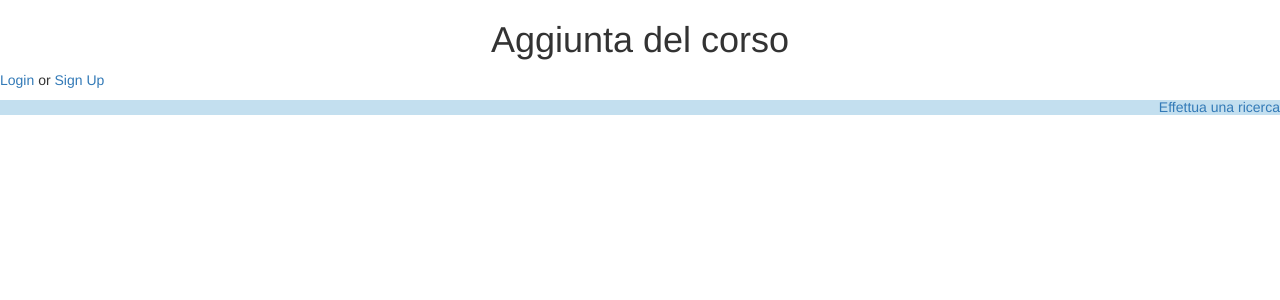
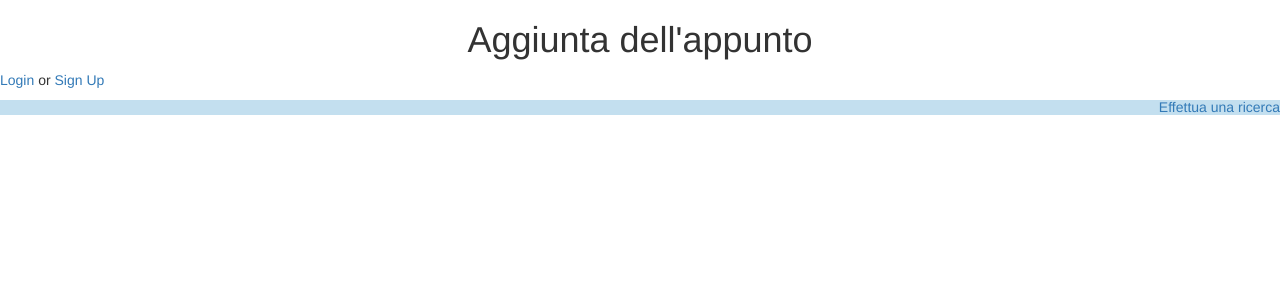
Before and after one commit to sebaphil/Basi, a PHP site: page /addappunto.php in a window 1280 px wide. Shown: the top 300 px of the page. Run offline with PHP 8.4, Linux system fonts and the light colour scheme; some libraries are stand-ins or nearby versions.

Commit message:
final fix

```diff
--- a/adda.php
+++ b/adda.php
@@ -2,7 +2,7 @@
 <meta http-equiv="refresh" content="5;URL=index.php">
 <?php
 $titolo_pagina = "Gli appunti del Dovahkiin";
-$titolo_body = "Aggiunta del corso";
+$titolo_body = "Aggiunta dell'appunto";
 require_once "head.php";
 $username = pg_escape_string($_SESSION['username']);
 $lezioni = $_GET['lezione'];
--- a/addappunto.php
+++ b/addappunto.php
@@ -1,7 +1,7 @@
 <html>
 <?php
 $titolo_pagina = "Gli appunti del Dovahkiin";
-$titolo_body = "Aggiunta del corso";
+$titolo_body = "Aggiunta dell'appunto";
 require_once "head.php";
 if(!(isset($_SESSION['logged']) && $_SESSION['logged'] == true)){
     exit();
@@ -14,7 +14,7 @@ if(!(isset($_SESSION['logged']) && $_SESSION['logged'] == true)){
                 if(isset($_GET['lezione'])){ $column = $_GET['lezione'];}
                 echo "<form action='adda.php?lezione=".$column."' method='post'>";
             ?>
-                <h2 id="title" class="text-center">Aggiungi un corso</h2>
+                <h2 id="title" class="text-center">Aggiungi un appunto</h2>
                 <br>
                 <input type="text" name="titolo" placeholder="Titolo" class="center-block text-center" required>
                 <br>
--- a/appunti.php
+++ b/appunti.php
@@ -9,10 +9,11 @@ echo "<title>".$titolo_pagina."</title>"
 <?php
         echo $titolo_body;
         if(isset($_GET['lezione'])){ $column = $_GET['lezione'];}
-        $sql = "SELECT * FROM appunti WHERE appunti.Lezioni='".$column."' ORDER BY ultimamodifica;";
+        $sql = "SELECT * FROM appunti WHERE appunti.Lezioni=:column ORDER BY ultimamodifica;";
 
         echo "<table class='table-striped table-hover table' align='center'>";
         $rows=$dbconn->prepare($sql);
+        $rows->bindParam(':column', $column);
         $rows->execute();
         while($row=$rows->fetch(PDO::FETCH_ASSOC)){
             echo "<tr>";
--- a/deleteappunto.php
+++ b/deleteappunto.php
@@ -5,8 +5,9 @@ $titolo_pagina = "Gli appunti del Dovahkiin";
 $titolo_body = "Eliminazione appunto";
 require_once "head.php";
 if(isset($_GET['id'])){ $column = $_GET['id'];}
-$sql = "DELETE FROM appunti WHERE idappunti ='".$column."';";
+$sql = "DELETE FROM appunti WHERE idappunti =:column;";
 $result = $dbconn->prepare($sql);
+$result->bindParam(':column', $column);
 $result->execute();
 
 echo "<body><h1>Appunto eliminato con successo!</h1></body>";
--- a/deletecorso.php
+++ b/deletecorso.php
@@ -5,8 +5,9 @@ $titolo_pagina = "Gli appunti del Dovahkiin";
 $titolo_body = "Eliminazione corso";
 require_once "head.php";
 if(isset($_GET['id'])){ $column = $_GET['id'];}
-$sql= "DELETE FROM corsi WHERE codice ='".$column."';";
+$sql= "DELETE FROM corsi WHERE codice =:column;";
 $result = $dbconn->prepare($sql);
+$result->bindParam(':column', $column);
 $result->execute();
 
 echo "<body><h1>Corso eliminato con successo!</h1></body>";
--- a/lezioni.php
+++ b/lezioni.php
@@ -10,11 +10,12 @@ echo "<title>".$titolo_pagina."</title>"
         echo $titolo_body;
         if(isset($_GET['corso'])){ $column = $_GET['corso'];}
 
-        $sql = "SELECT * FROM lezioni WHERE lezioni.Corso='".$column."';";
+        $sql = "SELECT * FROM lezioni WHERE lezioni.Corso=:column;";
 
 
         echo "<table class='table-striped table-hover table' align='center'>";
         $rows=$dbconn->prepare($sql);
+        $rows->bindParam('column',$column);
         $rows->execute();
         while($row=$rows->fetch(PDO::FETCH_ASSOC)){
             echo "<tr>";
--- a/result.php
+++ b/result.php
@@ -15,6 +15,7 @@ echo "<title>".$titolo_pagina."</title>"
 
         $query = "SELECT * FROM appunti WHERE strpos(LOWER(".$campo."), '".strtolower($testo)."')>0 ORDER BY ultimamodifica;";
         $result = $dbconn->prepare($query);
+
         $result->execute();
         echo "<table class='table-striped table-hover table' align='center'>";
         while ($row = $result->fetch(PDO::FETCH_ASSOC)) {
--- a/visualizza.php
+++ b/visualizza.php
@@ -16,8 +16,9 @@ echo "<title>".$titolo_pagina."</title>"
 
         $row = $result->fetch(PDO::FETCH_ASSOC);
 
-        $sql_autore = "SELECT Nome, Cognome FROM utenti WHERE Username='".$row['username']."';";
+        $sql_autore = "SELECT Nome, Cognome FROM utenti WHERE Username=:rowusername;";
         $res_autore = $dbconn->prepare($sql_autore);
+        $res_autore->bindParam(':rowusername', $row['username']);
         $res_autore->execute();
         $row_autore = $res_autore->fetch(PDO::FETCH_ASSOC);
 
```
Also changed, not shown: 1 other file.
